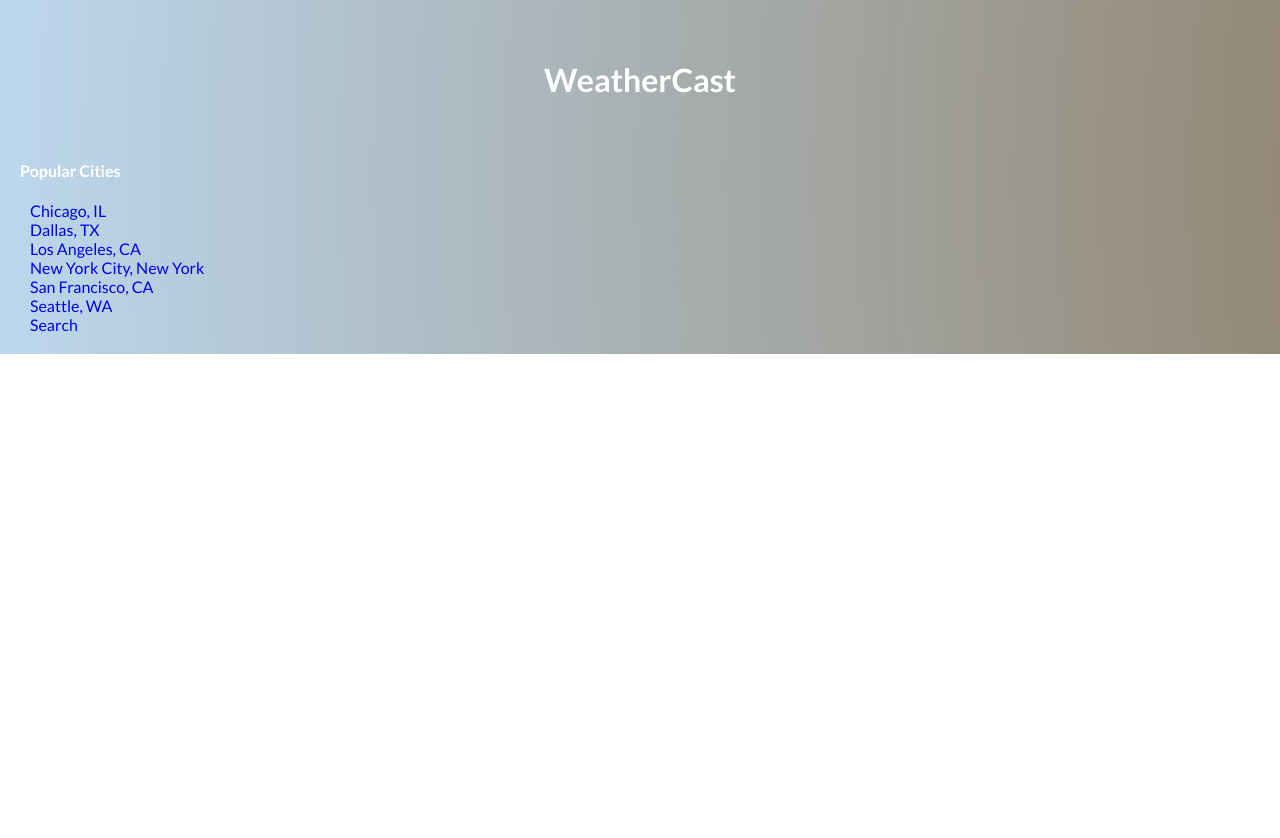
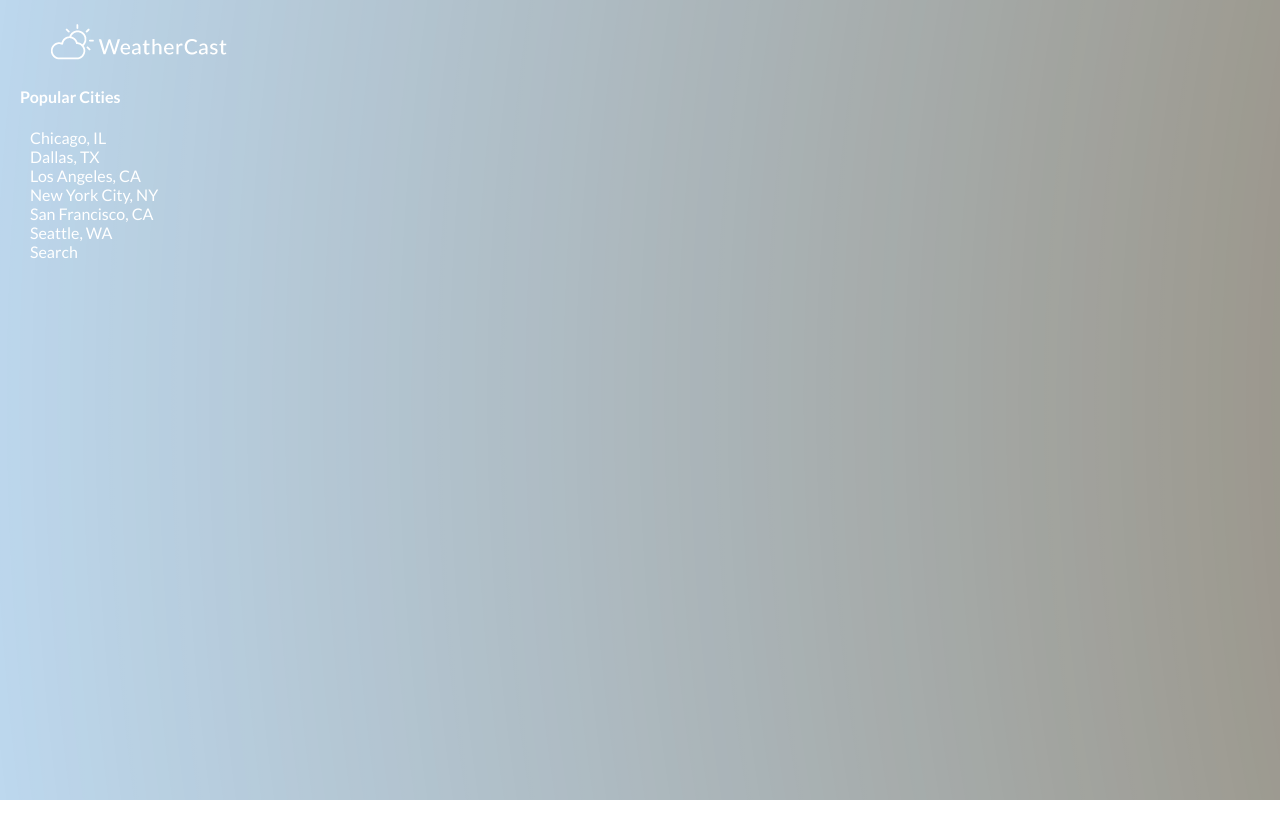
Before and after one commit to azhou31/Angular-Weather_Forecast, an Angular app: page / in a window 1280 px wide. Before the commit the page ends 800 px from the top, so only its background shows below. Built offline with nearby package versions, Linux system fonts and the light colour scheme; a web font is replaced by a local one.

Commit message:
fixed header

```diff
--- a/src/app/app.component.css
+++ b/src/app/app.component.css
@@ -3,21 +3,33 @@ body{
     margin:0;
     padding:20px;
     height:100%;
+    color:white;
+}
+
+.header-container{
+    display:inline;
+    padding: 10px;
+    text-align: center;
+    vertical-align: middle;
+}
+
+.header-container_primary{
+    display: inline;
+
+}
+
+img{
+    max-width: 100%;
+    height:auto;
+
 }
 
 a{
     text-decoration: none;
     margin: 10px;
+    color: white;
 }
-a > hover{
-    color: red;
-}
-h1{
-    text-align: center;
-    font-weight: 700;
-    color:white;
-    letter-spacing:30x;
-}
+
 .weatherData{
     display:inline-block;
     vertical-align: top;
--- a/src/app/app.component.html
+++ b/src/app/app.component.html
@@ -3,8 +3,9 @@
 
 </head>
 <body>
-
-    <a href="/"><h1>WeatherCast</h1></a>
+  <div class="header-container">
+      <a href="/"><img src="assets/weather_header.png" alt="logo" ></a>
+  </div>
     <br>
     <div class="weather">
       <div class="weatherData">
@@ -15,7 +16,7 @@
         <br>
         <a [routerLink]="['/losangeles']">Los Angeles, CA</a>
         <br>
-        <a [routerLink]="['/newyork']">New York City, New York</a>
+        <a [routerLink]="['/newyork']">New York City, NY</a>
         <br>
         <a [routerLink]="['/sanjose']">San Francisco, CA</a>
         <br>
@@ -29,5 +30,4 @@
         </div>
       </div>
 
-
-</body>
+    </body>
--- a/src/app/newyork/newyork.component.html
+++ b/src/app/newyork/newyork.component.html
@@ -1,5 +1,5 @@
 <body>
-  <h3>New York City, New York</h3>
+  <h3>New York City, NY</h3>
     <img src="/assets/newyork.jpg" alt="newyork">
     <div id="info">
       Temperature: {{info.temp}}
--- a/src/app/search/search.component.html
+++ b/src/app/search/search.component.html
@@ -1,5 +1,4 @@
 <body>
-  <div class="wrapper" style="text-align:center">
 
     <form action="" method="GET" ng-submit="searchWeather()">
       <input type="text" id="search_box" placeholder="Enter City Name Here..." name="city" [(ngModel)]="city"
@@ -19,6 +18,4 @@
   </div>
 </div>
 
-
-  </div>
 </body>
--- a/src/styles.css
+++ b/src/styles.css
@@ -9,8 +9,8 @@ body, html{
 }
 
 .box{
-    height:100%;
-    width:100%;
+    height:100vh;
+    width:100vw;
   }
 
   .gradDynamic{
@@ -29,7 +29,7 @@ body, html{
 
   .gradDynamic:after{
     background:radial-gradient(circle,red,transparent);
-    background-size:400%;
+    background-size:500%;
     animation:colorSpin 30s linear infinite;
   }
 
@@ -39,7 +39,7 @@ body, html{
 
   @keyframes colorSpin{
     25%{background-position:0 100%}
-    50%{background-position:100% 100%}
-    75%{background-position:100% 0}
+    50%{background-position:90% 90%}
+    75%{background-position:80% 0}
     100%{filter:hue-rotate(360deg)}
   }
```
Also changed, not shown: src/assets/weather_cast.png (added), src/assets/weather_header.png (added).
